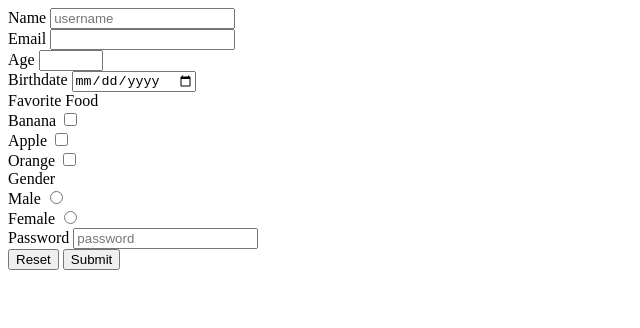
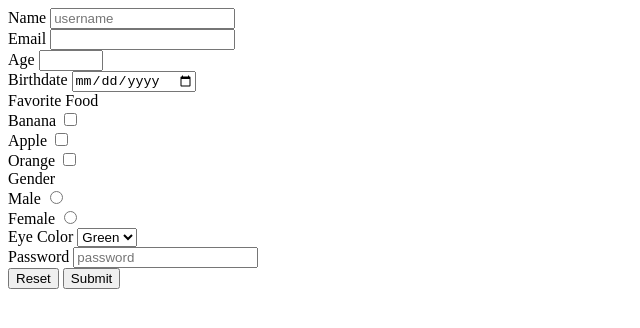
Before and after one commit to Theuri0411/form, a plain HTML site: page index.html in a window 1280 px wide. Shown: the whole page, without its empty margins (0-640 px from the left). Drawn offline with Linux system fonts and the light colour scheme.

Commit message:
Added eye color

```diff
--- a/index.html
+++ b/index.html
@@ -45,13 +45,19 @@
         Gender
         <div>
             <label for="male">Male</label>
-            <input type="radio" name="gender" id="male" />
+            <input type="radio" name="gender" id="male" value="male" />
         </div>
         <div>
             <label for="female">Female</label>
-            <input type="radio" name="gender" id="female" />
+            <input type="radio" name="gender" id="female" value="female" />
         </div>
-        <div></div>
+        <div>
+            <label for="eyeColor">Eye Color</label>
+            <select name="eyeColor" id="eyeColor">
+          <option value="Green">Green</option>
+          <option label="Blue" value="Blue"></option>
+        </select>
+        </div>
         <div>
             <label for="password" id="password">Password
           <input
```
